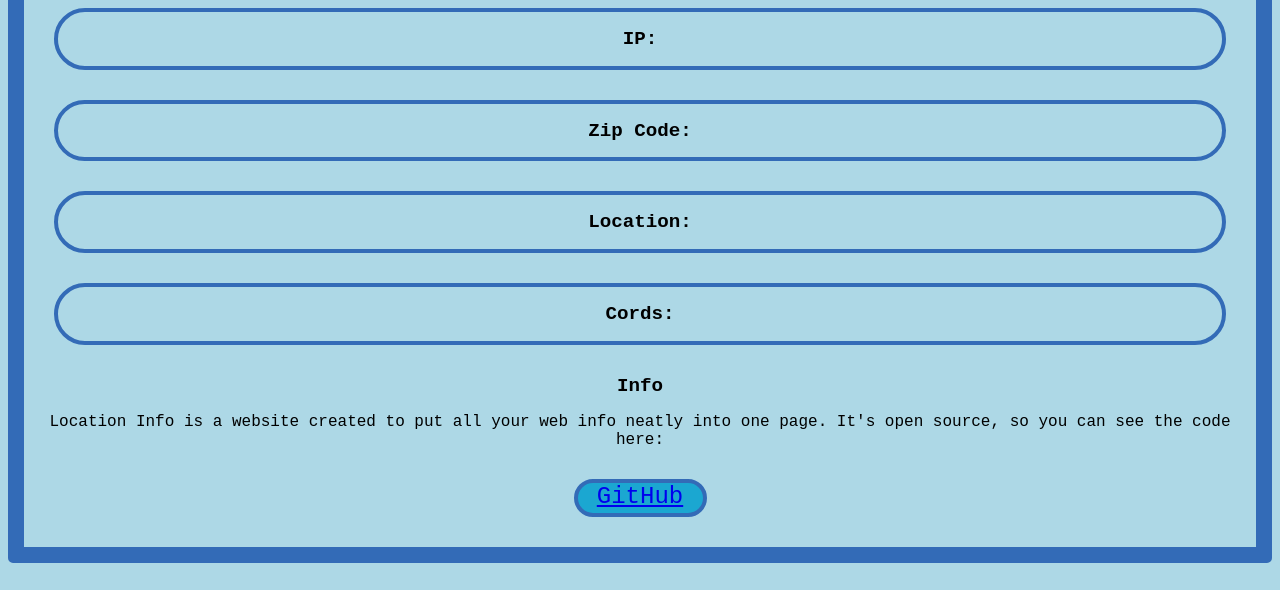
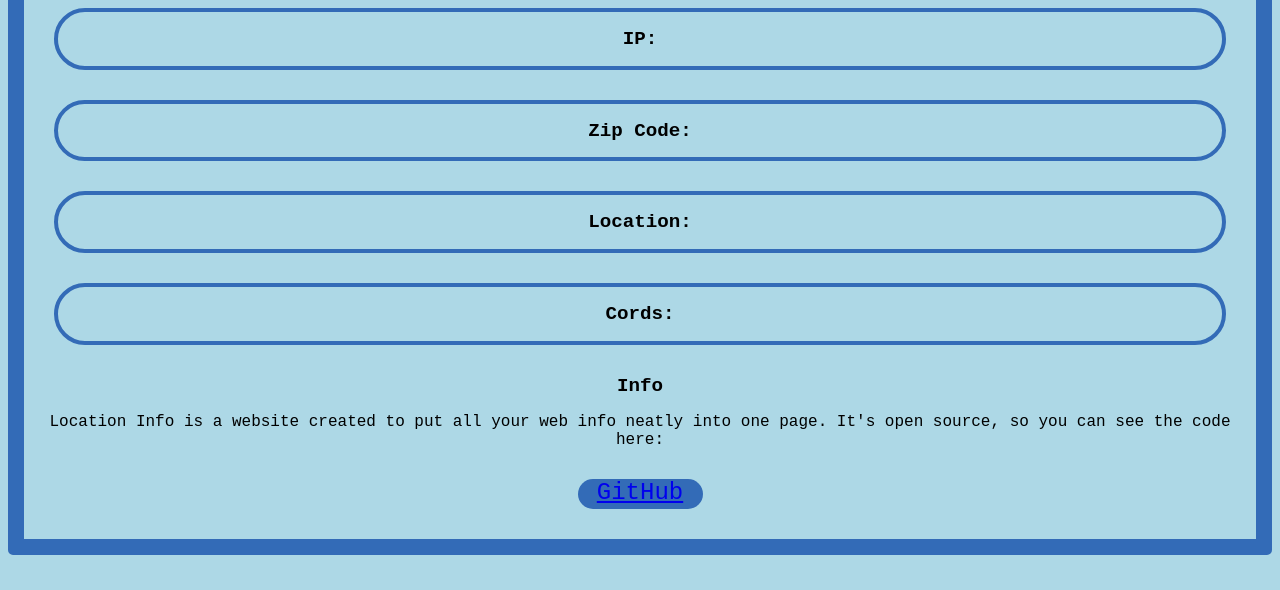
Before and after one commit to HenryBass/LocationInfo, a plain HTML site: page index.html in a window 1280 px wide. Shown: the part 210-800 px from the top of the page. Drawn offline with Linux system fonts and the light colour scheme; no server answers.

Commit message:
Update index.html

```diff
--- a/index.html
+++ b/index.html
@@ -81,11 +81,10 @@
     .GithubButton{
         width:125px;
         height:30px;
-        background-color: #1ba7d1;
+        background-color: #336bb7;
         font-size: 24px;
         font-family: monospace;
         margin: 30px;
-        border: solid #336bb7 4px;
         border-collapse: separate;
         border-radius: 1000px;
 
```
